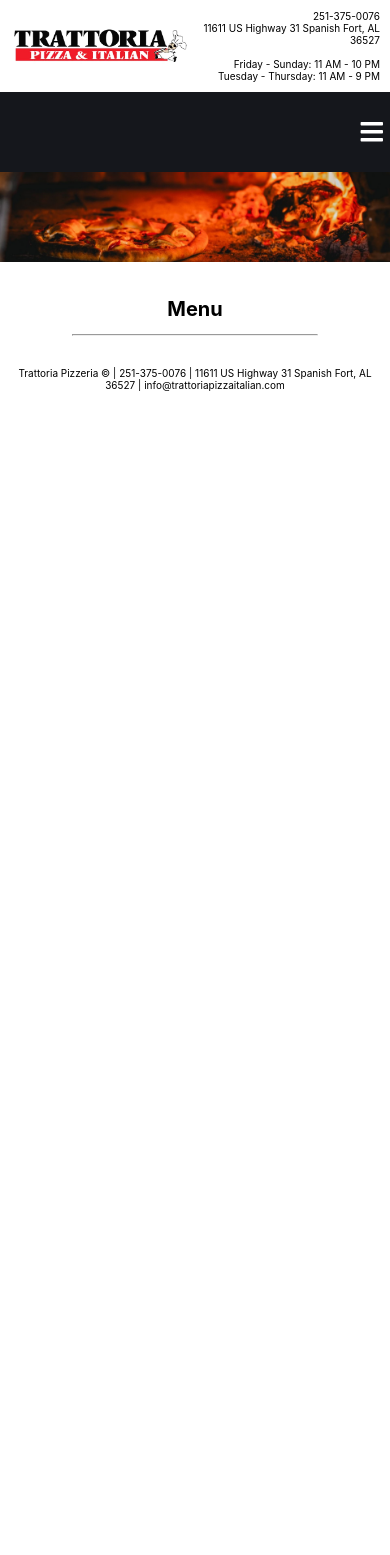
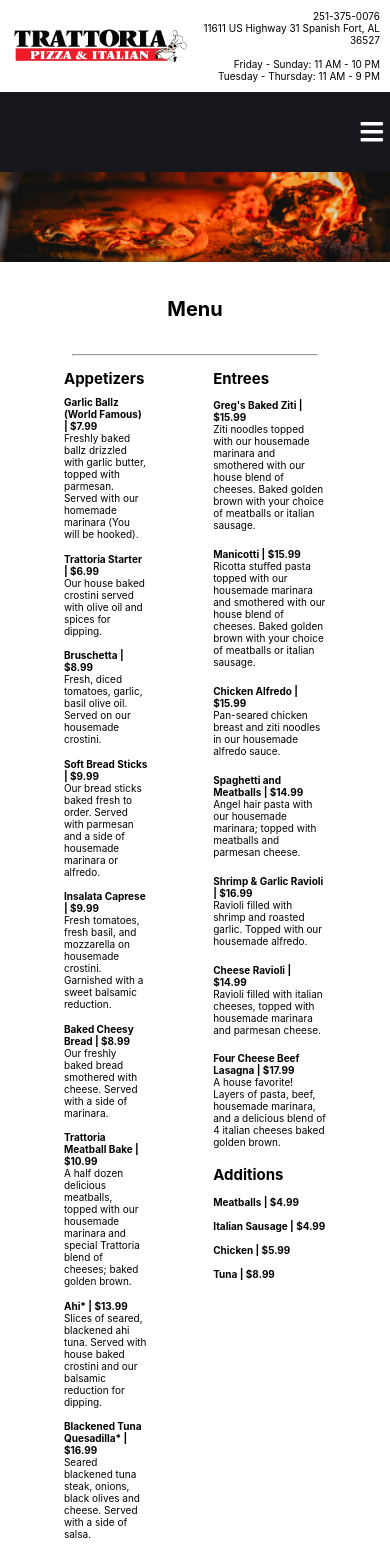
Before and after one commit to enova003/trattoria-pizzeria, a React (Create React App) app: page /menu in a window 390 px wide. Shown: the top 1555 px of the page. Before the commit the page ends 844 px from the top, so only its background shows below. Built offline with nearby package versions, Linux system fonts and the light colour scheme.

Commit message:
Finished home/landing page; began adding menu content

```diff
--- a/src/home/index.css
+++ b/src/home/index.css
@@ -50,8 +50,6 @@
   flex: 1;
   margin-right: 20px;
   margin-left: 20px;
-  text-align: center;
-  /* font-size: 1.2rem; */
   line-height: 1.4;
 }
 
@@ -61,7 +59,19 @@
   display: block;
 }
 
-.home-text {
+.quiz {
+  font-size: 1.6rem;
+}
+
+.left-text {
+  text-align: left;
+  font-size: 1.6rem;
+  line-height: 1.6;
+  margin-bottom: 20px;
+}
+
+.right-text {
+  text-align: right;
   font-size: 1.6rem;
   line-height: 1.6;
   margin-bottom: 20px;
@@ -71,20 +81,22 @@
   .top-contact,
   .home-content,
   .footer,
-  .home-text {
+  .left-text,
+  .right-text,
+  .quiz {
     font-size: 10px;
   }
 
   .nav-links {
     margin: 15px auto;
     height: 30px;
+    border: 1.75px solid red;
   }
 
   .text-and-photos p {
     flex: 1;
     margin-right: 10px;
     margin-left: 10px;
-    text-align: center;
     font-size: 9px;
     line-height: 1.4;
   }
--- a/src/home/index.js
+++ b/src/home/index.js
@@ -10,7 +10,7 @@ function Home() {
       <div className="home-content">
         <h1 className="title">Trattoria Pizzeria</h1>
         <hr className="line"></hr>
-        <p>
+        <p className="quiz">
           Not sure what to order?
           <br />
           Try taking our quick, 5-question pizza quiz
@@ -20,7 +20,7 @@ function Home() {
         </a>
         <hr className="line"></hr>
         <div className="catering">
-          <p className="home-text">
+          <p className="left-text">
             At Trattoria Pizzeria, we specialize in bringing the authentic
             flavors of Italy directly to your event. Whether you're hosting an
             intimate gathering of 5 or a large celebration with up to 100
@@ -34,7 +34,7 @@ function Home() {
         </div>
         <hr className="line"></hr>
         <div className="text-and-photos">
-          <p className="home-text">
+          <p className="right-text">
             We are deeply committed to delivering an exceptional experience by
             focusing on two core principles: the quality of our ingredients and
             the excellence of our service. We meticulously select the freshest,
@@ -53,7 +53,7 @@ function Home() {
             src="./images/pizza-toss.jpg"
             alt="Tossing Pies"
           ></img>
-          <p className="home-text">
+          <p className="left-text">
             Since 2014, our pizzeria has proudly been awarded the{" "}
             <em>Best Pizza in South Alabama</em>, the{" "}
             <em>Best Pizza in Baldwin County</em>, and the{" "}
@@ -61,7 +61,7 @@ function Home() {
           </p>
         </div>
         <div className="text-and-photos">
-          <p className="home-text">
+          <p className="right-text">
             Our menu features a delectable range of traditional Italian dishes,
             including wood-fired pizzas, homemade pasta, fresh salads, and
             indulgent desserts. We can customize our offerings to suit your
@@ -70,8 +70,8 @@ function Home() {
           </p>
           <img
             className="div-photos"
-            src="./images/pizza-parlor.jpg"
-            alt="Pizza Parlor"
+            src="./images/girl-pizza.jpg"
+            alt="Pizza Oven"
           ></img>
         </div>
         <hr className="line"></hr>
--- a/src/menu/index.css
+++ b/src/menu/index.css
@@ -13,7 +13,26 @@
 .menu-content {
   margin: 8%;
   text-align: center;
-  font-size: 2rem;
+  font-size: 1.6rem;
+}
+
+.menu {
+  display: flex;
+  flex-direction: row;
+}
+
+.left-column,
+.right-column {
+  text-align: left;
+  margin: 0% 10%;
+}
+
+.content {
+  margin-bottom: 15%;
+}
+
+.title {
+  margin-bottom: 10%;
 }
 
 @media only screen and (max-width: 600px) {
--- a/src/menu/index.js
+++ b/src/menu/index.js
@@ -10,6 +10,124 @@ function Menu() {
       <div className="menu-content">
         <h1 className="title">Menu</h1>
         <hr className="line"></hr>
+        <div className="menu">
+          <div className="left-column">
+            <h2 className="title">Appetizers</h2>
+            <p className="content">
+              <b>Garlic Ballz (World Famous) | $7.99</b>
+              <br />
+              Freshly baked ballz drizzled with garlic butter, topped with
+              parmesan. Served with our homemade marinara (You will be hooked).
+            </p>
+            <p className="content">
+              <b>Trattoria Starter | $6.99</b>
+              <br />
+              Our house baked crostini served with olive oil and spices for
+              dipping.
+            </p>
+            <p className="content">
+              <b>Bruschetta | $8.99</b>
+              <br />
+              Fresh, diced tomatoes, garlic, basil olive oil. Served on our
+              housemade crostini.
+            </p>
+            <p className="content">
+              <b>Soft Bread Sticks | $9.99</b>
+              <br />
+              Our bread sticks baked fresh to order. Served with parmesan and a
+              side of housemade marinara or alfredo.
+            </p>
+            <p className="content">
+              <b>Insalata Caprese | $9.99</b>
+              <br />
+              Fresh tomatoes, fresh basil, and mozzarella on housemade crostini.
+              Garnished with a sweet balsamic reduction.
+            </p>
+            <p className="content">
+              <b>Baked Cheesy Bread | $8.99</b>
+              <br />
+              Our freshly baked bread smothered with cheese. Served with a side
+              of marinara.
+            </p>
+            <p className="content">
+              <b>Trattoria Meatball Bake | $10.99</b>
+              <br />A half dozen delicious meatballs, topped with our housemade
+              marinara and special Trattoria blend of cheeses; baked golden
+              brown.
+            </p>
+            <p className="content">
+              <b>Ahi* | $13.99</b>
+              <br />
+              Slices of seared, blackened ahi tuna. Served with house baked
+              crostini and our balsamic reduction for dipping.
+            </p>
+            <p className="content">
+              <b>Blackened Tuna Quesadilla* | $16.99</b>
+              <br />
+              Seared blackened tuna steak, onions, black olives and cheese.
+              Served with a side of salsa.
+            </p>
+            <h2 className="title">Salads</h2>
+            <p className="content">
+              <b>Trattoria House | small $7.99 | large $11.99</b>
+              <br />
+              Fresh hearts of romaine, tomatoes, onions, black olives, and
+              cucumbers. Topped with our house blend of cheeses.
+            </p>
+          </div>
+          <div className="right-column">
+            <h2 className="title">Entrees</h2>
+            <p className="content">
+              <b>Greg's Baked Ziti | $15.99</b>
+              <br /> Ziti noodles topped with our housemade marinara and
+              smothered with our house blend of cheeses. Baked golden brown with
+              your choice of meatballs or italian sausage.
+            </p>
+            <p className="content">
+              <b>Manicotti | $15.99</b>
+              <br />
+              Ricotta stuffed pasta topped with our housemade marinara and
+              smothered with our house blend of cheeses. Baked golden brown with
+              your choice of meatballs or italian sausage.
+            </p>
+            <p className="content">
+              <b>Chicken Alfredo | $15.99</b>
+              <br />
+              Pan-seared chicken breast and ziti noodles in our housemade
+              alfredo sauce.
+            </p>
+            <p className="content">
+              <b>Spaghetti and Meatballs | $14.99</b>
+              <br />
+              Angel hair pasta with our housemade marinara; topped with
+              meatballs and parmesan cheese.
+            </p>
+            <p className="content">
+              <b>Shrimp & Garlic Ravioli | $16.99</b>
+              <br />
+              Ravioli filled with shrimp and roasted garlic. Topped with our
+              housemade alfredo.
+            </p>
+            <p className="content">
+              <b>Cheese Ravioli | $14.99</b>
+              <br />
+              Ravioli filled with italian cheeses, topped with housemade
+              marinara and parmesan cheese.
+            </p>
+            <p className="content">
+              <b>Four Cheese Beef Lasagna | $17.99</b>
+              <br />A house favorite! Layers of pasta, beef, housemade marinara,
+              and a delicious blend of 4 italian cheeses baked golden brown.
+            </p>
+            <h2 className="title">Additions</h2>
+            <p className="content">
+              <b>Meatballs | $4.99</b> <br /> <br />
+              <b>Italian Sausage | $4.99</b> <br /> <br />
+              <b>Chicken | $5.99</b> <br /> <br />
+              <b>Tuna | $8.99</b>
+            </p>
+          </div>
+        </div>
       </div>
     </div>
   );
```
Also changed, not shown: public/images/girl-pizza.jpg (added).
